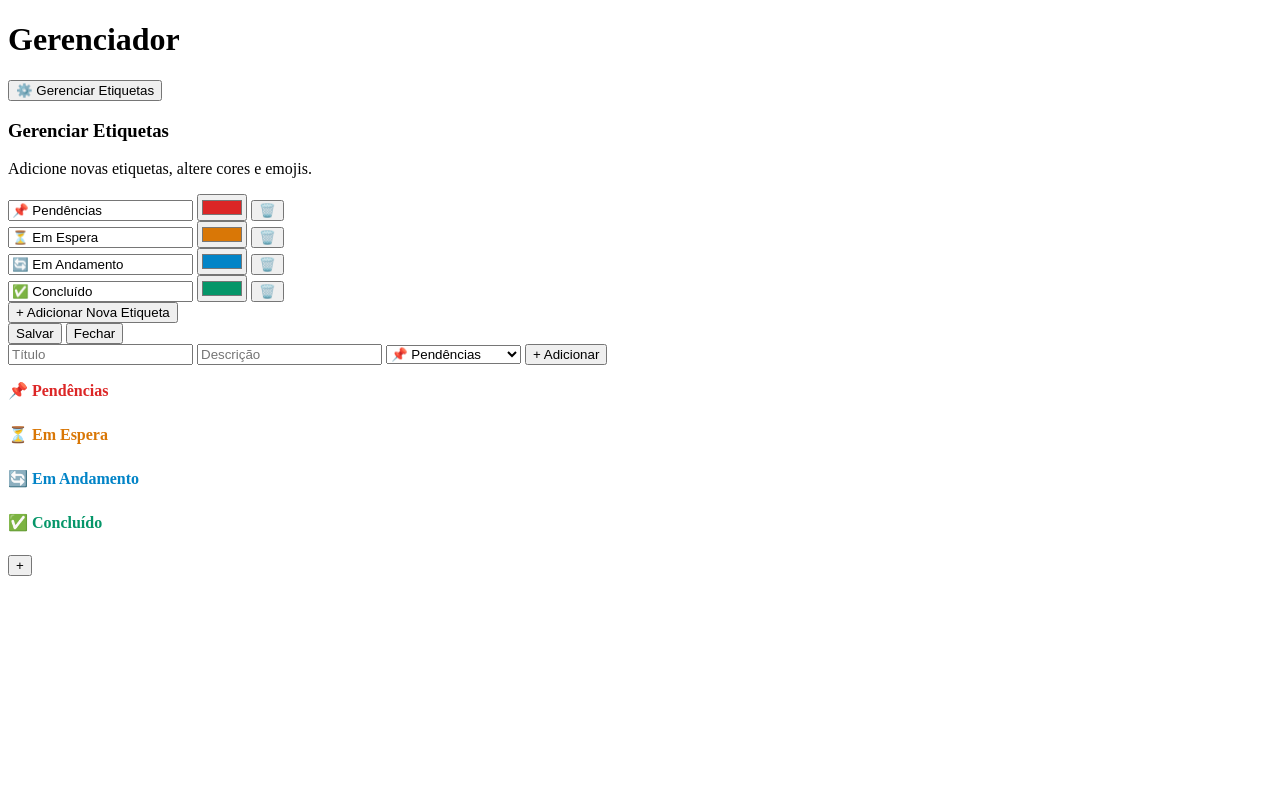
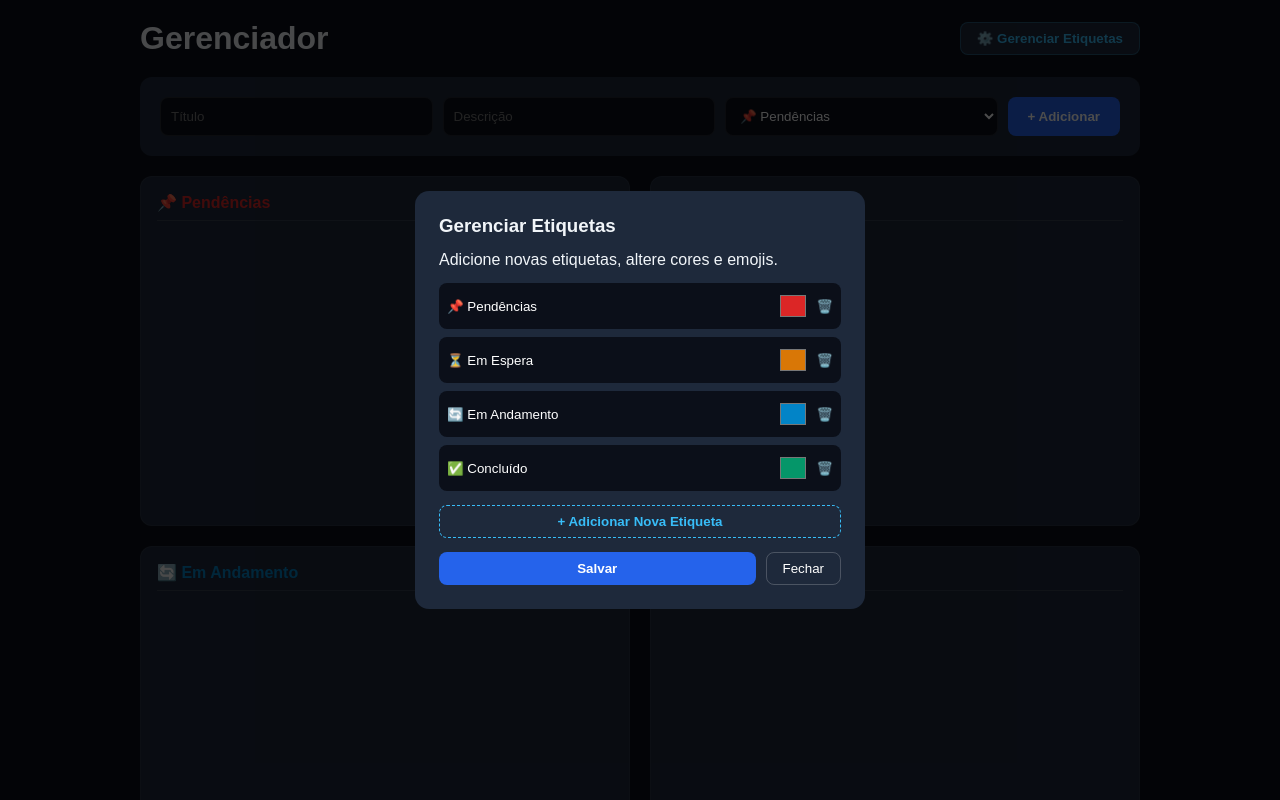
Before and after one commit to Nattannsl/SUP, a plain HTML site: page index.html in a window 1280 px wide. Both pictures are taken after a click on the button "⚙️ Gerenciar Etiquetas". Shown: the top 800 px of the page. Drawn offline with Linux system fonts and the light colour scheme.

Commit message:
Refactor CSS styles and add global styles

```diff
--- a/style.css
+++ b/style.css
@@ -1,3 +1,86 @@
+* {
+  box-sizing: border-box;
+  margin: 0;
+  padding: 0;
+  font-family: sans-serif;
+}
+
+body {
+  background-color: #0b0f19;
+  color: #f1f5f9;
+  padding: 20px;
+}
+
+.container {
+  max-width: 1000px;
+  margin: 0 auto;
+}
+
+header {
+  display: flex;
+  justify-content: space-between;
+  align-items: center;
+  margin-bottom: 20px;
+}
+
+.btn-settings {
+  background: #1e293b;
+  color: #38bdf8;
+  border: 1px solid rgba(56, 189, 248, 0.3);
+  padding: 8px 16px;
+  border-radius: 8px;
+  cursor: pointer;
+  font-weight: 600;
+}
+
+.card-form {
+  background: #1e293b;
+  padding: 20px;
+  border-radius: 12px;
+  margin-bottom: 20px;
+}
+
+.card-form form {
+  display: flex;
+  gap: 10px;
+  flex-wrap: wrap;
+}
+
+.card-form input, .card-form select {
+  background: #0b0f19;
+  color: #fff;
+  border: 1px solid rgba(255, 255, 255, 0.1);
+  padding: 10px;
+  border-radius: 8px;
+  outline: none;
+  flex: 1;
+  min-width: 180px;
+}
+
+.card-form button[type="submit"] {
+  background: #2563eb;
+  color: #fff;
+  border: none;
+  padding: 10px 20px;
+  border-radius: 8px;
+  cursor: pointer;
+  font-weight: 600;
+}
+
+.board {
+  display: grid;
+  grid-template-columns: repeat(2, 1fr);
+  gap: 20px;
+}
+
+.column {
+  background: #1e293b;
+  border-radius: 12px;
+  padding: 16px;
+  min-height: 350px;
+  border: 1px solid rgba(255, 255, 255, 0.05);
+}
+
 .column h3 {
   font-size: 1rem;
   margin-bottom: 14px;
@@ -18,7 +101,7 @@
   border: none;
   color: #dc2626;
   cursor: pointer;
-  font-size: 1rem;
+  font-size: 1.1rem;
   font-weight: bold;
   padding: 0 4px;
   opacity: 0.6;
@@ -28,3 +111,169 @@
 .btn-delete-column:hover {
   opacity: 1;
 }
+
+.column-add {
+  background: transparent;
+  border: 2px dashed rgba(255, 255, 255, 0.1);
+  border-radius: 12px;
+  min-height: 350px;
+  display: flex;
+  justify-content: center;
+  align-items: center;
+  cursor: pointer;
+}
+
+.add-column-card-btn {
+  background: transparent;
+  border: none;
+  color: #fff;
+  font-size: 2.5rem;
+  cursor: pointer;
+}
+
+.cards-container {
+  display: flex;
+  flex-direction: column;
+  gap: 10px;
+}
+
+.item-card {
+  background: #0b0f19;
+  border-radius: 8px;
+  padding: 12px;
+  display: flex;
+  flex-direction: column;
+  gap: 8px;
+  border: 1px solid rgba(255, 255, 255, 0.05);
+}
+
+.item-card h4 {
+  font-size: 0.95rem;
+}
+
+.item-card p {
+  font-size: 0.85rem;
+  color: #94a3b8;
+}
+
+.item-actions {
+  display: flex;
+  justify-content: space-between;
+  align-items: center;
+  margin-top: 4px;
+}
+
+.item-actions select {
+  background: #1e293b;
+  color: #fff;
+  border: 1px solid rgba(255, 255, 255, 0.1);
+  font-size: 0.75rem;
+  padding: 4px;
+  border-radius: 6px;
+}
+
+.btn-delete {
+  background: transparent;
+  color: #dc2626;
+  border: none;
+  cursor: pointer;
+  font-size: 0.75rem;
+  font-weight: 600;
+}
+
+/* Modal */
+.modal-overlay {
+  position: fixed;
+  top: 0; left: 0; width: 100%; height: 100%;
+  background: rgba(0, 0, 0, 0.7);
+  display: flex;
+  justify-content: center;
+  align-items: center;
+  z-index: 1000;
+}
+
+.modal-content {
+  background: #1e293b;
+  padding: 24px;
+  border-radius: 14px;
+  width: 90%;
+  max-width: 450px;
+  display: flex;
+  flex-direction: column;
+  gap: 14px;
+}
+
+.columns-config-list {
+  display: flex;
+  flex-direction: column;
+  gap: 8px;
+  max-height: 250px;
+  overflow-y: auto;
+}
+
+.column-config-row {
+  display: flex;
+  gap: 8px;
+  align-items: center;
+  background: #0b0f19;
+  padding: 8px;
+  border-radius: 8px;
+}
+
+.column-config-row input[type="text"] {
+  flex: 2;
+  background: transparent;
+  border: none;
+  color: #fff;
+  outline: none;
+}
+
+.column-config-row input[type="color"] {
+  width: 30px;
+  height: 30px;
+  border: none;
+  cursor: pointer;
+  background: transparent;
+}
+
+.btn-remove-col {
+  background: transparent;
+  border: none;
+  color: #dc2626;
+  cursor: pointer;
+}
+
+.btn-add-col {
+  background: transparent;
+  color: #38bdf8;
+  border: 1px dashed #38bdf8;
+  padding: 8px;
+  border-radius: 8px;
+  cursor: pointer;
+  font-weight: 600;
+}
+
+.modal-actions {
+  display: flex;
+  gap: 10px;
+}
+
+.btn-save {
+  background: #2563eb;
+  color: #fff;
+  border: none;
+  padding: 8px 16px;
+  border-radius: 8px;
+  cursor: pointer;
+  flex: 1;
+  font-weight: 600;
+}
+
+.btn-cancel {
+  background: transparent;
+  color: #fff;
+  border: 1px solid rgba(255, 255, 255, 0.2);
+  padding: 8px 16px;
+  border-radius: 8px;
+  cursor: pointer;
+}
```
